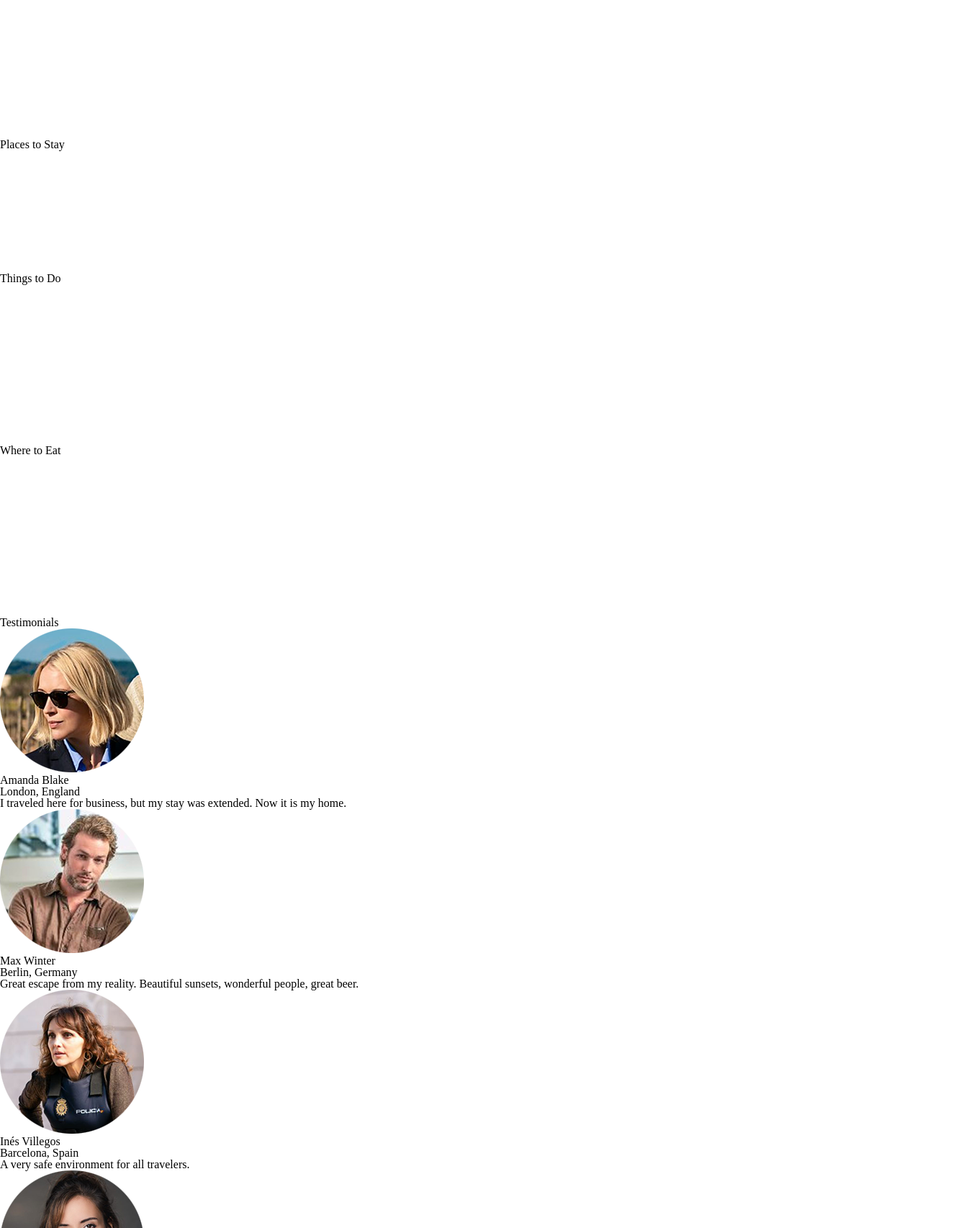
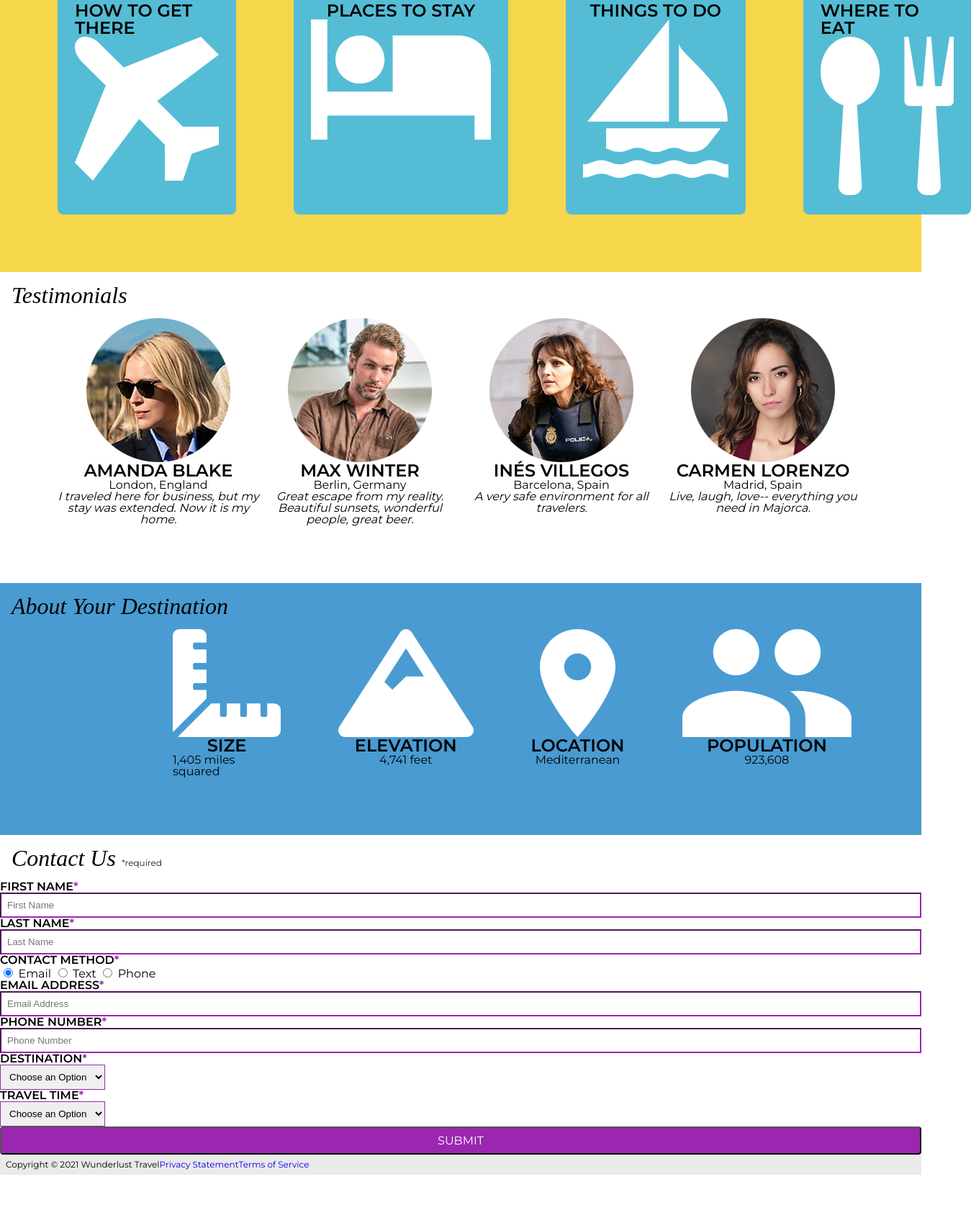
Before and after one commit to shruthynair05/wunderlust, a plain HTML site: page wunderlust-majorca.html in a window 1280 px wide. Shown: the part 1094-2800 px from the top of the page at 72% size, 1349 px wide, since content can reach past the window. After the commit the page ends 2726 px from the top, so only its background shows below. Drawn offline with Linux system fonts and the light colour scheme; a web font is replaced by a local one.

Commit message:
updates from 29 th

```diff
--- a/styles.css
+++ b/styles.css
@@ -76,18 +76,305 @@ table {
 	height: auto;
   }
 
+
   header{
+	max-width: auto;
+	margin: 0 auto;
 	background-color: var(--Teal);
-	color: var(--Black);
+	width: calc(100% - 2rem);
 	padding: 1rem;
-	width: calc(100% - 2rem);
+	display: grid;
+	grid-template-columns: 1fr 3fr 3fr;
   }
 
 
-  header div{
-	margin: 0 auto;
-	display:grid;
-	grid-template-columns:1fr 3fr;
-	grid-gap:0.5rem;
+  header p {
+	grid-column: 2;
+  }
+
+
+
+  header img{
+	mix-blend-mode: multiply;
+  	filter: contrast(1);
+  }
+
+ h1{
+	font-family: 'Molle';
+	font-weight: 400;
+	font-style:italic;
+	font-size: 3rem;
+ }
+
+ header p{
+	font-family: 'Montserrat';
+	font-weight: 100;
+	font-size: 1rem;
+ }
+
+
+  nav ul{
+	display: grid;
+	grid-template-columns: 1fr 1fr 1fr 1fr;
+	gap: 0.15rem;
+  }
+
+  nav a{
+	text-decoration:none;
+  	text-align: center;
+  	padding: 1rem 1rem 1rem 1rem;
+	margin: 0rem;
+	background-color: var(--Yellow);
+	color: var(--Black);
+	font-family: 'Montserrat';
+	font-weight: 300;
+	font-size: 0.65rem;
+	text-transform: uppercase;
+	text-align: center;
+	font-weight: bold;
+	border-radius: 0.20rem;
+  }
+
+  .sr-only {
+	position: absolute;
+	left: -10000px;
+	top: auto;
+	width: 1px;
+	height: 1px;
+	overflow: hidden;
+  }
+
+  #toggle{
+	position: absolute;
+	left: -10000px;
+	top: auto;
+	width: 1px;
+	height: 1px;
+	overflow: hidden;
+  }
+
+  header label{
+	position: absolute;
+	left: -10000px;
+	top: auto;
+	width: 1px;
+	height: 1px;
+	overflow: hidden;
+  }
+
+  #intro h2{
+	font-family: 'Molle';
+	font-weight: 400;
+	font-style:italic;
+	font-size: 2rem;
+	padding: 1rem;
+  }
+
+  #intro p{
+	font-family: 'Montserrat';
+	font-size: 1rem;
+  }
+
+
+  #plan section {
+	background-color: var(--Teal);
+	border-radius: 0.5rem;
+	border:var(--White);
+	display: flex;
+	flex-direction: column;
+	align-items: center;
+	padding: 1.5rem;
+  }
+
+  #testimonials section{
+	display: flex;
+	flex-direction: column;
 	align-items: center;
   }
+
+  #about section{
+	display: flex;
+	flex-direction: column;
+	align-items: center;
+  }
+
+  #plan div{
+	display: grid;
+	grid-template-columns: 1fr 1fr 1fr 1fr;
+	gap: 5rem;
+	padding: 0rem 5rem 5rem 5rem;
+  }
+
+  #testimonials div{
+	display: grid;
+	grid-template-columns: 1fr 1fr 1fr 1fr;
+	padding: 0rem 5rem 5rem 5rem;
+  }
+
+  #about div{
+	display: flex;
+	gap: 5rem;
+	padding:0rem 15rem 5rem 15rem;
+  }
+
+  #plan h4{
+	font-family: 'Montserrat';
+	font-weight: bold;
+	font-size: 1.5rem;
+	text-transform: uppercase;
+  }
+
+  #testimonials h4{
+	font-family: 'Montserrat';
+	font-weight: bold;
+	font-size: 1.5rem;
+	text-align: center;
+	text-transform: uppercase;
+  }
+
+  #about h4{
+	font-family: 'Montserrat';
+	font-weight: bold;
+	font-size: 1.5rem;
+	text-align: center;
+	text-transform: uppercase;
+  }
+
+  #testimonials p{
+	font-family: 'Montserrat';
+	font-size: 1rem;
+  }
+
+  #about p{
+	font-family: 'Montserrat';
+	font-size: 1rem;
+  }
+
+  #testimonials q{
+	font-family: 'Montserrat';
+	font-size: 1rem;
+	font-style:italic;
+	text-align: center;
+  }
+
+  #plan h3{
+	font-family: 'Molle';
+	font-weight: 400;
+	font-style:italic;
+	font-size: 2rem;
+	padding: 1rem;
+  }
+
+  #testimonials h3{
+	font-family: 'Molle';
+	font-weight: 400;
+	font-style:italic;
+	font-size: 2rem;
+	padding: 1rem;
+  }
+
+  #about h3{
+	font-family: 'Molle';
+	font-weight: 400;
+	font-style:italic;
+	font-size: 2rem;
+	padding: 1rem;
+  }
+
+  #contact h3{
+	font-family: 'Molle';
+	font-weight: 400;
+	font-style:italic;
+	font-size: 2rem;
+	padding: 1rem;
+  }
+
+  .form-required{
+
+	font-family: 'Montserrat';
+	font-style: normal;
+	font-size: 0.75rem;
+	font-weight: 100;
+	color: var(--DarkGray);
+  }
+
+  #plan{
+	background-color: var(--Yellow);
+	display: flex;
+	flex-direction: column;
+  }
+
+  #testimonials{
+	display: flex;
+	flex-direction: column;
+  }
+
+  #about {
+	background-color: var(--Blue);
+	display: flex;
+	flex-direction: column;
+
+  }
+
+  #contact label{
+	font-family: 'Montserrat';
+	font-size: 1rem;
+	font-weight: 600;
+	text-transform: uppercase;
+  }
+
+  legend{
+	font-family: 'Montserrat';
+	font-size: 1rem;
+	text-transform: uppercase;
+	font-weight: 600;
+  }
+
+  .radio-label{
+	text-transform: none;
+	font-weight: 100;
+  }
+
+  .required{
+	color: var(--Purple);
+  }
+
+  #names, #nums,#selects{
+	display: flex;
+	flex-direction: column;
+  }
+
+  #fName, #lName, #email, #phone, #destination, #travelTime{
+	border-color: var(--Purple);
+	display: block;
+	padding: 0.5rem;
+  }
+
+  #mySubmit{
+	background-color: var(--Purple);
+	color: var(--White);
+	padding: 0.5rem;
+    border-radius: 0.25rem;
+	font-family: 'Montserrat';
+	font-size: 1rem;
+	text-transform: uppercase;
+}
+
+footer{
+	display: flex;
+	padding: 0.5rem;
+	background-color: var(--Lightgray);
+
+}
+
+footer p{
+	font-family: 'Montserrat';
+	font-size: 0.75rem;
+}
+
+footer a{
+	font-family: 'Montserrat';
+	font-size: 0.75rem;
+	text-decoration:none;
+
+}
```
